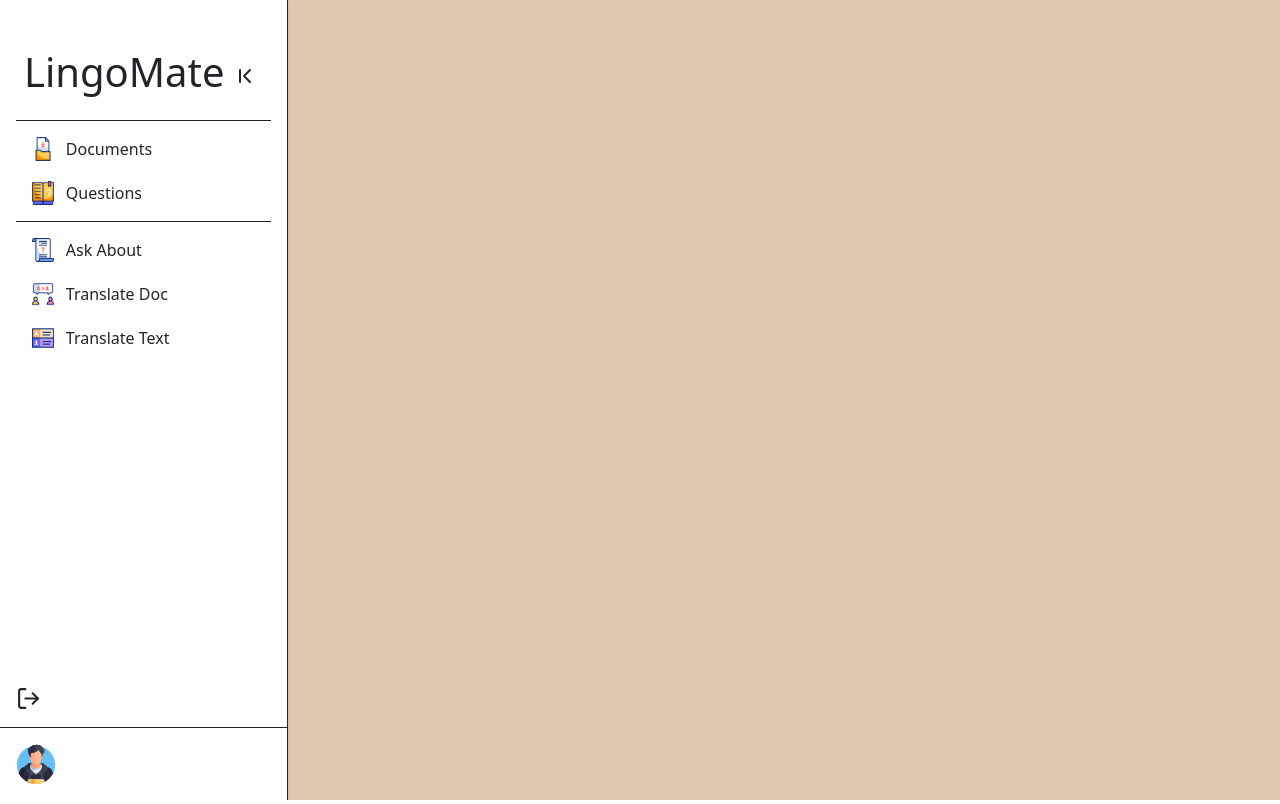
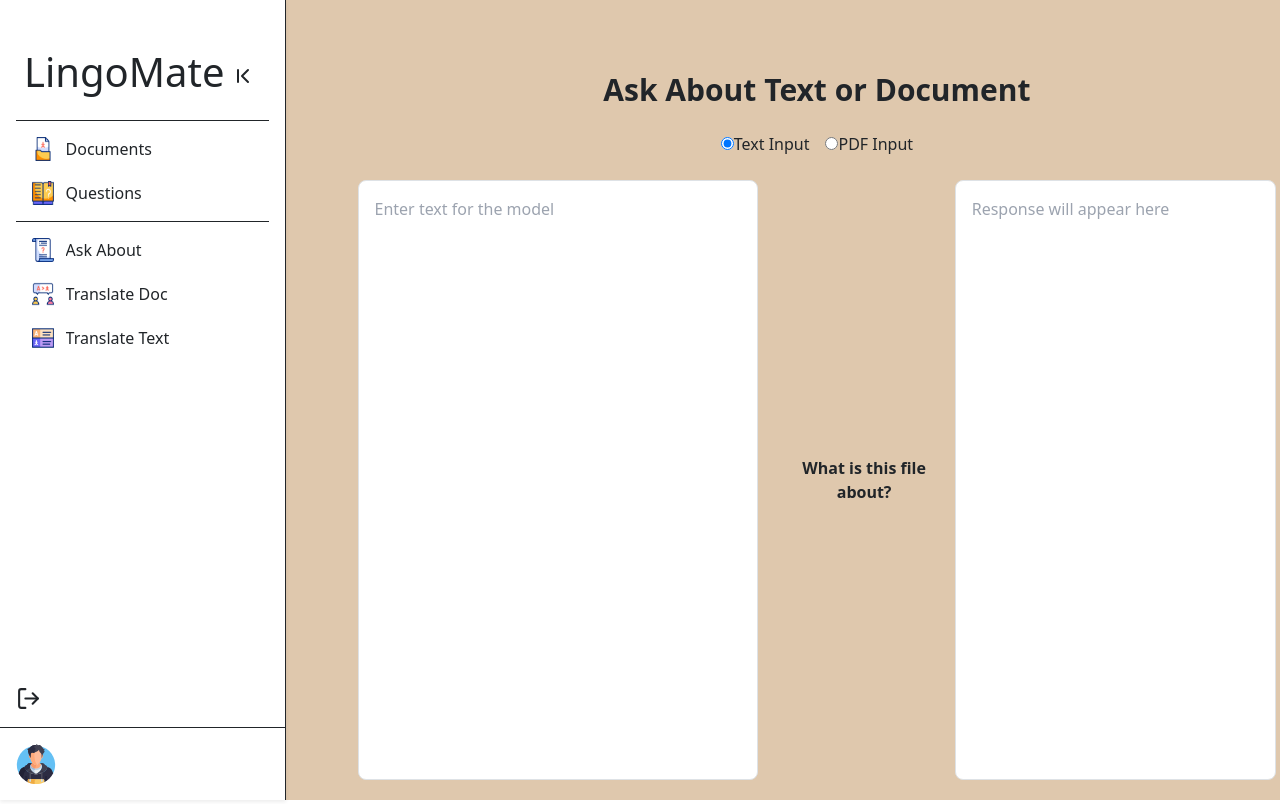
Before and after one commit to OkanShr/lingomateai, a React (Vite) app in the folder frontend/translateai-frontend/: page /ask_about in a window 1280 px wide. Built offline with nearby package versions, Linux system fonts and the light colour scheme.

Commit message:
Testing Phi3 v2

```diff
--- a/frontend/translateai-frontend/src/App.jsx
+++ b/frontend/translateai-frontend/src/App.jsx
@@ -5,7 +5,7 @@
 import HomePage from "./pages/HomePage";
 import TranslateTextPage from "./pages/TranslateTextPage";
 import TranslateDocPage from "./pages/TranslateDocPage";
-import AskAbout from "./pages/AskAbout";
+import AskAboutPage from "./pages/AskAboutPage";
 function App() {
   return (
     <div>
@@ -16,8 +16,9 @@
         <Route path="/login" element={<LoginPage />} />
         <Route path="/translate_txt" element={<TranslateTextPage />} />
         <Route path="/translate_doc" element={<TranslateDocPage />} />
+        <Route path="/ask_about" element={<AskAboutPage />} />
+
         <Route path="/login" element={<LoginPage />} />
-        <Route path="/ask_about" element={<AskAbout />} />
       </Routes>
     </div>
   );
--- /dev/null
+++ b/frontend/translateai-frontend/src/api/askAbout.js
@@ -0,0 +1,53 @@
+import { instance as axiosInstance } from "./apiInterceptor";
+import { createSlice, createAsyncThunk } from "@reduxjs/toolkit";
+
+export const fetchPhiResponse = createAsyncThunk(
+  "phi/fetchPhiResponse",
+  async ({ sourceText, question }, { getState }) => {
+    const token = getState().auth.value.token;
+
+    const response = await axiosInstance.post(
+      "/ask-about",
+      {
+        text: sourceText,
+        question: question,
+      },
+      {
+        headers: {
+          Authorization: `Bearer ${token}`,
+          "Content-Type": "application/json",
+        },
+      }
+    );
+
+    return response.data.answer; // the API response contains an "answer" field
+  }
+);
+
+const phiSlice = createSlice({
+  name: "phi",
+  initialState: {
+    answer: "",
+    loading: false,
+    error: null,
+  },
+  reducers: {},
+  extraReducers: (builder) => {
+    builder
+      .addCase(fetchPhiResponse.pending, (state) => {
+        state.loading = true;
+        state.error = null;
+        state.answer = "";
+      })
+      .addCase(fetchPhiResponse.fulfilled, (state, action) => {
+        state.loading = false;
+        state.answer = action.payload;
+      })
+      .addCase(fetchPhiResponse.rejected, (state, action) => {
+        state.loading = false;
+        state.error = action.error.message;
+      });
+  },
+});
+
+export default phiSlice.reducer;
--- /dev/null
+++ b/frontend/translateai-frontend/src/components/AskAbout.jsx
@@ -0,0 +1,137 @@
+import SidebarShort from "./SidebarShort";
+import React, { useState } from "react";
+import { useDispatch, useSelector } from "react-redux";
+import { fetchPhiResponse } from "../api/askAbout";
+import TranslateBtnImg from "../assets/translation.png";
+import { pdfjs } from "react-pdf";
+
+// Set up PDF.js worker
+pdfjs.GlobalWorkerOptions.workerSrc = `//unpkg.com/pdfjs-dist@${pdfjs.version}/build/pdf.worker.min.mjs`;
+
+const AskAbout = () => {
+  const [inputType, setInputType] = useState("text"); // State for input type selection
+  const [sourceText, setSourceText] = useState("");
+  const [question, setQuestion] = useState("");
+  const dispatch = useDispatch();
+  const { answer, loading, error } = useSelector((state) => state.phi); // Get phi state from Redux
+
+  // Handle PDF file change
+  const handleFileChange = async (event) => {
+    const file = event.target.files[0];
+    if (file && file.type === "application/pdf") {
+      const pdf = await pdfjs.getDocument(URL.createObjectURL(file)).promise;
+      const numPages = pdf.numPages;
+      let fullText = "";
+
+      for (let i = 1; i <= numPages; i++) {
+        const page = await pdf.getPage(i);
+        const content = await page.getTextContent();
+        const pageText = content.items.map((item) => item.str).join(" ");
+        fullText += pageText + "\n"; // Concatenate text from each page
+      }
+
+      setSourceText(fullText); // Set extracted text from PDF
+    } else {
+      alert("Please upload a valid PDF file.");
+    }
+  };
+
+  const handleQuery = (additionalQuestion) => {
+    if (sourceText) {
+      dispatch(fetchPhiResponse({ sourceText, question: additionalQuestion }));
+    } else {
+      alert("Please fill in all fields.");
+    }
+  };
+
+  return (
+    <div className="flex flex-col items-center justify-center p-4 bg-gray-100">
+      <h1 className="text-3xl font-bold mb-6 text-center">
+        Ask About Text or Document
+      </h1>
+      {/* Input Type Selection */}
+      <div className="mb-4">
+        <label className="mr-4">
+          <input
+            type="radio"
+            value="text"
+            checked={inputType === "text"}
+            onChange={() => setInputType("text")}
+          />
+          Text Input
+        </label>
+        <label>
+          <input
+            type="radio"
+            value="pdf"
+            checked={inputType === "pdf"}
+            onChange={() => setInputType("pdf")}
+          />
+          PDF Input
+        </label>
+      </div>
+      <div className="flex flex-row">
+        <div>
+          <div className="flex  items-start mr-4">
+            {/* Question Input */}
+
+            {/* Conditional Input for PDF or Text */}
+            {inputType === "text" ? (
+              <textarea
+                rows="10"
+                value={sourceText}
+                onChange={(e) => setSourceText(e.target.value)}
+                className="resize-none border border-gray-300 rounded-lg p-3 w-[400px] h-[600px]"
+                placeholder="Enter text for the model"
+              />
+            ) : (
+              <label
+                className="flex flex-col items-center justify-center bg-custom-green-light rounded-lg p-3 cursor-pointer bg-green-500 hover:bg-green-600 transition-colors duration-200 group"
+                style={{ width: "400px", height: "600px" }}
+              >
+                <input
+                  type="file"
+                  accept=".pdf"
+                  onChange={handleFileChange}
+                  className="hidden"
+                />
+                <span className="text-3xl text-white">+</span>
+                <span className="text-lg text-white mt-2 opacity-0 transform translate-y-2 transition-opacity transition-transform duration-300 group-hover:opacity-100 group-hover:translate-y-0">
+                  Upload PDF Document
+                </span>
+              </label>
+            )}
+          </div>
+        </div>
+
+        <div className="flex items-center mb-6">
+          {/* New Button for querying about the file */}
+          <button
+            onClick={() =>
+              handleQuery(
+                "What is this file? Be concise, tell me only what it is about in 20 words."
+              )
+            }
+            className="mt-4 bg-blue-500 font-bold py-2 px-4 rounded-lg hover:bg-blue-600"
+          >
+            What is this file about?
+          </button>
+        </div>
+
+        {/* Answer Output */}
+        <textarea
+          rows="10"
+          value={answer}
+          readOnly
+          className="resize-none border border-gray-300 rounded-lg p-3 w-[400px] h-[600px] "
+          placeholder="Response will appear here"
+        />
+      </div>
+
+      {loading && <p className="text-blue-500 mt-4">Querying Phi-3...</p>}
+      {error && <p className="text-red-500 mt-4">Error: {error}</p>}
+    </div>
+  );
+};
+
+export default AskAbout;
--- a/frontend/translateai-frontend/src/components/TranslateDoc.jsx
+++ b/frontend/translateai-frontend/src/components/TranslateDoc.jsx
@@ -78,6 +78,7 @@
           <option value="es">Spanish</option>
           <option value="fr">French</option>
           <option value="de">German</option>
+          <option value="tr">Turkish</option>
         </select>
 
         <span className="text-lg mx-2">➡️</span>
@@ -95,6 +96,7 @@
           <option value="es">Spanish</option>
           <option value="fr">French</option>
           <option value="de">German</option>
+          <option value="tr">Turkish</option>
         </select>
       </div>
 
--- a/frontend/translateai-frontend/src/pages/AskAbout.jsx
+++ /dev/null
@@ -1,13 +0,0 @@
-import React from "react";
-import SidebarShort from "../components/SidebarShort";
-
-const AskAbout = () => {
-  return (
-    <div className="bg-white-100 h-screen w-full flex flex-row bg-custom-beige-light">
-      <SidebarShort />
-      <div className="m-5"></div>
-    </div>
-  );
-};
-
-export default AskAbout;
--- /dev/null
+++ b/frontend/translateai-frontend/src/pages/AskAboutPage.jsx
@@ -0,0 +1,16 @@
+import React from "react";
+import AskAbout from "../components/AskAbout";
+import SidebarShort from "../components/SidebarShort";
+
+const AskAboutPage = () => {
+  return (
+    <div className="bg-white-100 h-screen flex flex-row w-full bg-custom-beige-light">
+      <SidebarShort />
+      <div className="m-5">
+        <AskAbout />
+      </div>
+    </div>
+  );
+};
+
+export default AskAboutPage;
--- a/frontend/translateai-frontend/src/store/index.js
+++ b/frontend/translateai-frontend/src/store/index.js
@@ -4,6 +4,7 @@
 import storage from "redux-persist/lib/storage";
 import { persistReducer, persistStore } from "redux-persist";
 import translation from "../api/translationApi";
+import phi from "../api/askAbout";
 
 const persistConfig = {
   key: "root",
@@ -12,6 +13,7 @@
 const reducer = combineReducers({
   auth,
   translation,
+  phi,
 });
 
 const persistedReducer = persistReducer(persistConfig, reducer);
--- a/frontend/translateai-frontend/src/store/translation.js
+++ b/frontend/translateai-frontend/src/store/translation.js
@@ -1,5 +1,3 @@
-// translationSlice.js
-
 import { createSlice } from "@reduxjs/toolkit";
 
 const initialState = {
```
Also changed, not shown: 1 other file (tests, documents, lock files or other folders).
